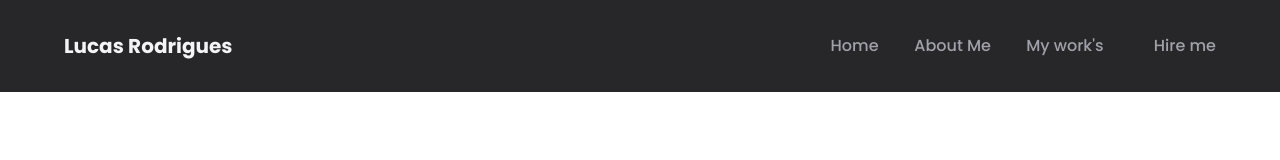
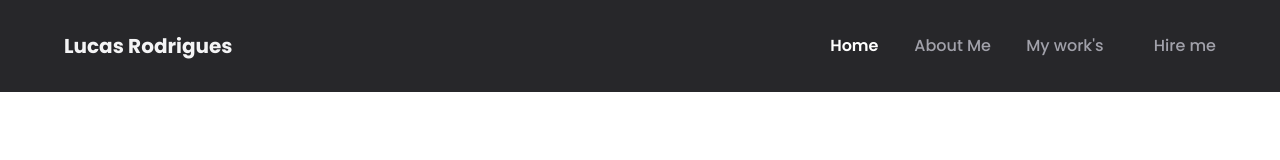
Before and after one commit to LucasSousa09/portfolio, a React (Vite) app in the folder web/: page / in a window 1280 px wide. Shown: the top 160 px of the page. Built offline with nearby package versions, Linux system fonts and the light colour scheme.

Commit message:
highlight navigation

```diff
--- a/web/src/App.tsx
+++ b/web/src/App.tsx
@@ -7,8 +7,11 @@ import { MyWorks } from './pages/MyWorks'
 import { AboutMe } from "./pages/AboutMe";
 import { Home } from "./pages/Home";
 
+type CurrentPageProps = "home" | "aboutMe" | "myWorks" | "hireMe"
+
+
 export function App() {
-  const [currentOffsetTop, setCurrentOffsetTop] = useState(0)
+  const [currentPageNav, setCurrentPageNav] = useState<CurrentPageProps>("home")
 
   const container = useRef<HTMLDivElement>(null)
   const homeContainer = useRef<HTMLDivElement>(null)
@@ -17,12 +20,31 @@ export function App() {
   const hireMeContainerRef = useRef<HTMLDivElement>(null)
 
   function handleOnScroll() {
-    console.log(aboutMeContainerRef.current?.offsetTop)
+    if(container.current !== null || aboutMeContainerRef.current !== null || homeContainer.current || myWorksContainerRef.current || hireMeContainerRef.current ){
+      const containerScrollTop = container.current?.scrollTop || 0
+      const homeTop = 0;
+      const aboutMeTop = aboutMeContainerRef.current?.offsetTop || 0
+      const myWorksTop = myWorksContainerRef.current?.offsetTop || 0
+      const hireMeTop = hireMeContainerRef.current?.offsetTop   || 0
+
+      if(containerScrollTop < aboutMeTop-93){
+        setCurrentPageNav("home")
+      }
+      else if(containerScrollTop >= aboutMeTop-93 && containerScrollTop < myWorksTop-93){
+        setCurrentPageNav("aboutMe")
+      }
+      else if(containerScrollTop >= myWorksTop-93 && containerScrollTop < hireMeTop-93){
+        setCurrentPageNav("myWorks")
+      }
+      else if(containerScrollTop >= hireMeTop-100){
+        setCurrentPageNav("hireMe")
+      }
+    }
   }
 
   return (
     <div className="sm:mt-[88px] md:mt-[92px] sm:h-[calc(100vh-88px)] md:h-[calc(100vh-92px)] overflow-y-scroll scroll-smooth" ref={container} onScroll={handleOnScroll}>
-      <Header />
+      <Header currentPageNav={currentPageNav} />
       <Home homeContainer={homeContainer} />
       <AboutMe aboutMeContainerRef={aboutMeContainerRef}/>
       <MyWorks myWorksContainerRef={myWorksContainerRef} />
--- a/web/src/components/Header.tsx
+++ b/web/src/components/Header.tsx
@@ -1,7 +1,13 @@
 import { List, XCircle } from 'phosphor-react'
 import { useState } from 'react'
 
-export function Header(){
+import '../styles/highlightlink.css'
+
+interface HeaderProps {
+  currentPageNav: string
+}
+
+export function Header({ currentPageNav }: HeaderProps){
   const [navHidden, setNavHidden] = useState('hidden')
 
   function handleClick(){
@@ -30,10 +36,10 @@ export function Header(){
               )
             }
             <ul className="flex justify-between font-medium text-zinc-400 sm:flex-col sm:gap-6 sm:w-full md:flex-row md:gap-0 md:w-[400px] md:text-sm lg:w-[450px] lg:text-base">
-              <li className="hover:text-zinc-50 sm:border-b-2 sm:border-zinc-600 sm:w-full sm:text-end md:border-0"> <a href="#home"> Home </a> </li>
-              <li className="hover:text-zinc-50 sm:border-b-2 sm:border-zinc-600 sm:w-full sm:text-end md:border-0"> <a href="#about-me"> About Me </a> </li>
-              <li className="hover:text-zinc-50 sm:border-b-2 sm:border-zinc-600 sm:w-full sm:text-end md:border-0"> <a href="#my-works"> My work's </a> </li>
-              <li className="hover:text-zinc-50 sm:border-b-2 sm:border-zinc-600 sm:w-full sm:text-end md:border-0"> <a href="#hire-me"> Hire me </a> </li>
+              <li className={`${currentPageNav === "home" ? 'highlight' : ''} active:text-zinc-300 hover:text-zinc-50 sm:border-b-2 sm:border-zinc-600 sm:w-full sm:text-end md:border-0`}> <a href="#home"> Home </a> </li>
+              <li className={`${currentPageNav === "aboutMe" ? 'highlight' : ''} active:text-zinc-300 hover:text-zinc-50 sm:border-b-2 sm:border-zinc-600 sm:w-full sm:text-end md:border-0`}> <a href="#about-me"> About Me </a> </li>
+              <li className={`${currentPageNav === "myWorks" ? 'highlight' : ''} active:text-zinc-300 hover:text-zinc-50 sm:border-b-2 sm:border-zinc-600 sm:w-full sm:text-end md:border-0`}> <a href="#my-works"> My work's </a> </li>
+              <li className={`${currentPageNav === "hireMe" ? 'highlight' : ''} active:text-zinc-300 hover:text-zinc-50 sm:border-b-2 sm:border-zinc-600 sm:w-full sm:text-end md:border-0`}> <a href="#hire-me"> Hire me </a> </li>
             </ul>
           </nav>
         ) : (
--- /dev/null
+++ b/web/src/styles/highlightlink.css
@@ -0,0 +1,4 @@
+.highlight{
+  color: #FFF;
+  font-weight: 600;
+}
```
